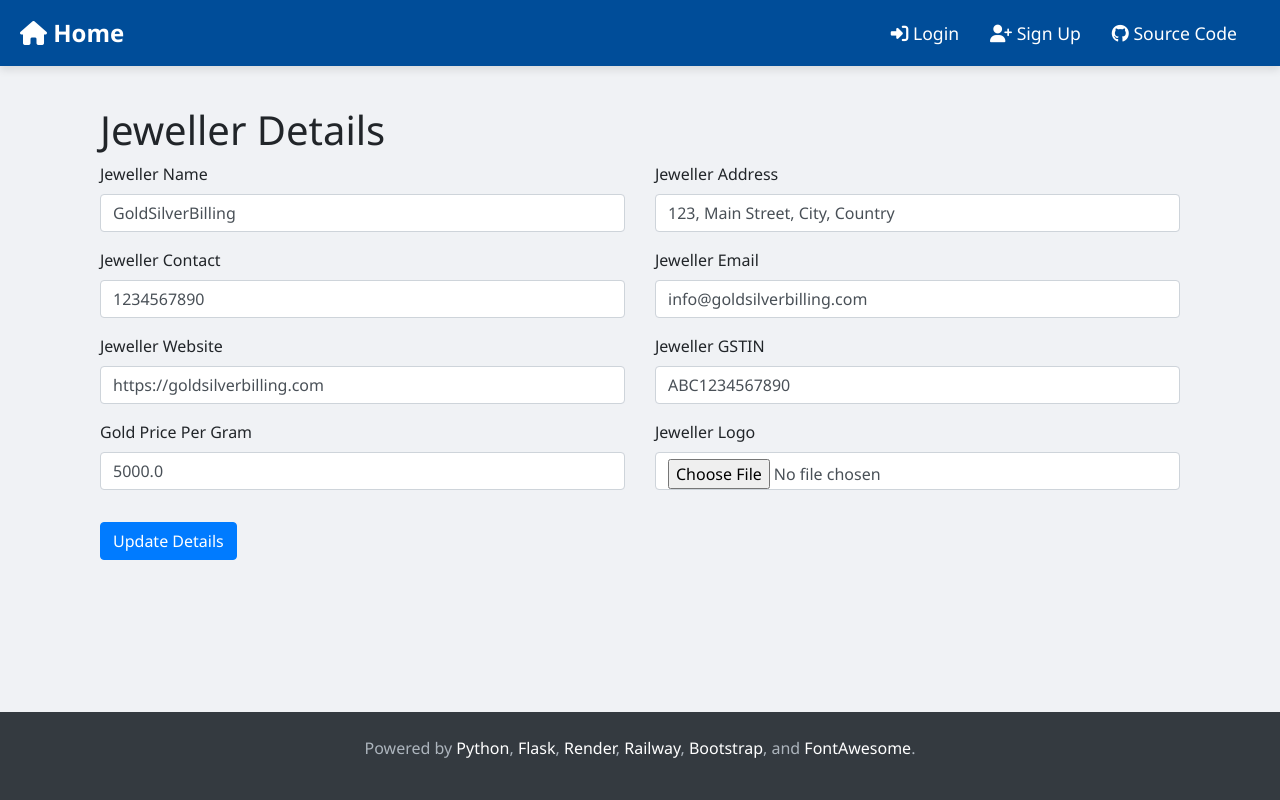
After one commit to codeperfectplus/GoldSilverBilling, a Flask app: page /config in a window 1280 px wide. The commit adds this page. Run offline with Flask 3, Linux system fonts and the light colour scheme; data comes from the database, SQL or seed files in the repository; some libraries are stand-ins or nearby versions.

Commit message:
feat: :sparkles: jewellers info is configurable

```diff
--- a/app.py
+++ b/app.py
@@ -9,7 +9,7 @@ from datetime import datetime
 from flask import Flask, render_template, request, session, redirect, url_for, flash, jsonify, send_file
 from flask_session import Session
 from flask_sqlalchemy import SQLAlchemy
-from flask_bcrypt import Bcrypt
+from flask_bcrypt import Bcrypt, generate_password_hash
 from flask_login import LoginManager, UserMixin, login_user, logout_user, current_user, login_required
 from calculators import GoldCalculator, SilverCalculator
 
@@ -55,6 +55,8 @@ currency_to_symbol_dict = {
         "AUD" : "A$ ",
     }
 
+def get_currency_symbol(currency):
+    return currency_to_symbol_dict.get(currency, currency)
 
 class GoldTransaction(db.Model):
     id = db.Column(db.Integer, primary_key=True)
@@ -113,6 +115,27 @@ class AuditLog(db.Model):
     def __repr__(self):
         return f"AuditLog('{self.user_id}', '{self.action}', '{self.timestamp}')"
 
+class JewellerDetails(db.Model):
+    __tablename__ = 'jeweller_details'
+    id = db.Column(db.Integer, primary_key=True)
+    jeweller_name = db.Column(db.String(100), nullable=False)
+    jeweller_address = db.Column(db.String(255), nullable=False)
+    jeweller_contact = db.Column(db.String(15), nullable=False)
+    jeweller_email = db.Column(db.String(100), nullable=False)
+    jeweller_website = db.Column(db.String(100), nullable=False)
+    jeweller_gstin = db.Column(db.String(15), nullable=False)
+    gold_price_per_gram = db.Column(db.Float, nullable=False)
+    jeweller_logo = db.Column(db.String(255), nullable=True)
+
+    def __init__(self, jeweller_name, jeweller_address, jeweller_contact, jeweller_email, jeweller_website, jeweller_gstin, gold_price_per_gram, jeweller_logo):
+        self.jeweller_name = jeweller_name
+        self.jeweller_address = jeweller_address
+        self.jeweller_contact = jeweller_contact
+        self.jeweller_email = jeweller_email
+        self.jeweller_website = jeweller_website
+        self.jeweller_gstin = jeweller_gstin
+        self.gold_price_per_gram = gold_price_per_gram
+        self.jeweller_logo = jeweller_logo
 
 # Create the database
 with app.app_context():
@@ -129,6 +152,38 @@ with app.app_context():
     db.session.add(settings)
     db.session.commit()
 
+# initial commit in database for jeweller_details
+with app.app_context():
+    db.create_all()
+    jeweller_details = JewellerDetails(
+        jeweller_name='GoldSilverBilling',
+        jeweller_address='123, Main Street, City, Country',
+        jeweller_contact='1234567890',
+        jeweller_email='info@goldsilverbilling.com',
+        jeweller_website='https://goldsilverbilling.com',
+        jeweller_gstin='ABC1234567890',
+        gold_price_per_gram=5000.00,
+        jeweller_logo='images/logo.png')
+    db.session.add(jeweller_details)
+    db.session.commit()
+
+# create a initial admin user
+with app.app_context():
+    # Check if the admin user already exists
+    if not User.query.filter_by(username='admin').first():
+        admin_user = User(
+            fname='Admin',
+            lname='User',
+            username='admin',
+            email='admin@gmail.com',
+            password=generate_password_hash('admin'),
+            user_level='admin'
+        )
+        db.session.add(admin_user)
+        db.session.commit()
+        print("Admin user created successfully.")
+    else:
+        print("Admin user already exists.")
 
 @app.route('/health')
 def health():
@@ -164,6 +219,7 @@ def inject_theme():
 @app.route('/gold-calculator', methods=['GET', 'POST'])
 def gold_calculator():
     system_settings = Settings.query.first()
+    jeweller_details = JewellerDetails.query.first()
     if not system_settings.is_gold_calculator_enabled:
         return redirect(url_for('permission_denied'))
     if request.method == 'POST':
@@ -200,6 +256,9 @@ def gold_calculator():
             if current_user.is_authenticated:
                 log_action(user_id=current_user.id, username=current_user.username,
                            action='Gold Calculator', details=f"Calculated gold price for weight {weight} grams")
+            else:
+                log_action(user_id="-1", username="Anonymous",
+                           action='Gold Calculator', details=f"Calculated gold price for weight {weight} grams")
 
             return render_template('gold_bill.html',
                                    bill=bill_details,
@@ -207,9 +266,8 @@ def gold_calculator():
                                    price_per_gram=gold_price_per_gram,
                                    purity=purity,
                                    config=app.config,
-                                   current_currency=system_settings.currency,
-                                   currency_symbol=system_settings.currency_symbol,
-                                   is_gold_jewellers_sidebar=system_settings.is_gold_jewellers_sidebar)
+                                   currency_symbol=get_currency_symbol(system_settings.currency))
+
         except ValueError as e:
             logging.error(f"ValueError in gold calculator: {str(e)}")
             flash(f"Input error: {str(e)}", 'error')
@@ -225,9 +283,9 @@ def gold_calculator():
                            service_charge=gold_service_charge,
                            tax=gold_tax,
                            config=app.config,
-                           current_currency=system_settings.currency,
-                           currency_symbol=currency_to_symbol_dict.get(system_settings.currency, '$'),
-                           is_gold_jewellers_sidebar=system_settings.is_gold_jewellers_sidebar)
+                           settings=system_settings,
+                           jeweller_details=jeweller_details,
+                           currency_symbol=get_currency_symbol(system_settings.currency))
 
 
 # Silver calculator route
@@ -277,8 +335,8 @@ def silver_calculator():
                                    price_per_gram=silver_price_per_gram,
                                    purity=silver_purity,
                                    config=app.config,
-                                   current_currency=system_settings.currency,
-                                   currency_symbol=currency_to_symbol_dict.get(system_settings.currency, '$'))
+                                   settings=system_settings,
+                                   currency_symbol=get_currency_symbol(system_settings.currency))
         except ValueError as e:
             logging.error(f"ValueError in silver calculator: {str(e)}")
             flash(f"Input error: {str(e)}", 'error')
@@ -294,8 +352,8 @@ def silver_calculator():
                            service_charge=silver_service_charge,
                            tax=silver_tax,
                            config=app.config,
-                           current_currency=system_settings.currency,
-                           currency_symbol=currency_to_symbol_dict.get(system_settings.currency, '$'))
+                           settings=system_settings,
+                           currency_symbol=get_currency_symbol(system_settings.currency))
 
 @app.route('/history', methods=['GET'])
 @login_required
@@ -536,5 +594,30 @@ def audit_log():
     return render_template('audit_log.html', logs=logs)
 
 
+@app.route('/config', methods=['GET', 'POST'])
+def update_jeweller_details():
+    if request.method == 'POST':
+        jeweller = JewellerDetails.query.first()
+
+        jeweller.jeweller_name = request.form['jeweller_name']
+        jeweller.jeweller_address = request.form['jeweller_address']
+        jeweller.jeweller_contact = request.form['jeweller_contact']
+        jeweller.jeweller_email = request.form['jeweller_email']
+        jeweller.jeweller_website = request.form['jeweller_website']
+        jeweller.jeweller_gstin = request.form['jeweller_gstin']
+        jeweller.gold_price_per_gram = float(request.form['gold_price_per_gram'])
+
+        if 'jeweller_logo' in request.files:
+            logo = request.files['jeweller_logo']
+            logo.save(f'static/images/{logo.filename}')
+            jeweller.jeweller_logo = f'images/{logo.filename}'
+
+        db.session.commit()
+        return redirect(url_for('update_jeweller_details'))
+
+    jeweller = JewellerDetails.query.first()
+    return render_template('config.html', jeweller=jeweller)
+
+
 if __name__ == '__main__':
     app.run(debug=True)
--- /dev/null
+++ b/static/css/config.css
@@ -0,0 +1,8 @@
+.container {
+    margin-top: 20px;
+}
+
+.img-thumbnail {
+    width: 150px;
+    height: auto;
+}
--- a/templates/admin_dashboard.html
+++ b/templates/admin_dashboard.html
@@ -48,6 +48,7 @@
             <a href="{{ url_for('history') }}" class="btn btn-large"><i class="fas fa-history"></i>Transaction History</a>
             <a href="{{ url_for('settings') }}" class="btn btn-large"><i class="fas fa-cog"></i> System Settings</a>
             <a href="{{ url_for('audit_log') }}" class="btn btn-large"><i class="fas fa-clipboard-list"></i> Audit Logs</a>
+            <a href="{{ url_for('update_jeweller_details') }}" class="btn btn-large"><i class="fas fa-cog"></i>Jewellers Config Settings</a>
         </div>
     </div>
     <div class="admin-dashboard">
--- /dev/null
+++ b/templates/config.html
@@ -0,0 +1,69 @@
+{% extends 'base/base.html' %}
+{% block title %}Jeweller Details{% endblock %}
+{% block styles %}
+<link rel="stylesheet" href="{{ url_for('static', filename='css/config.css') }}">
+{% endblock %}
+{% block content %}
+<div class="container">
+    <h1>Jeweller Details</h1>
+    <form method="POST" action="{{ url_for('update_jeweller_details') }}" enctype="multipart/form-data">
+        <div class="row">
+            <div class="col-md-6">
+                <div class="form-group">
+                    <label for="jeweller_name">Jeweller Name</label>
+                    <input type="text" name="jeweller_name" id="jeweller_name" class="form-control" value="{{ jeweller.jeweller_name }}">
+                </div>
+            </div>
+            <div class="col-md-6">
+                <div class="form-group">
+                    <label for="jeweller_address">Jeweller Address</label>
+                    <input type="text" name="jeweller_address" id="jeweller_address" class="form-control" value="{{ jeweller.jeweller_address }}">
+                </div>
+            </div>
+        </div>
+        <div class="row">
+            <div class="col-md-6">
+                <div class="form-group">
+                    <label for="jeweller_contact">Jeweller Contact</label>
+                    <input type="text" name="jeweller_contact" id="jeweller_contact" class="form-control" value="{{ jeweller.jeweller_contact }}">
+                </div>
+            </div>
+            <div class="col-md-6">
+                <div class="form-group">
+                    <label for="jeweller_email">Jeweller Email</label>
+                    <input type="email" name="jeweller_email" id="jeweller_email" class="form-control" value="{{ jeweller.jeweller_email }}">
+                </div>
+            </div>
+        </div>
+        <div class="row">
+            <div class="col-md-6">
+                <div class="form-group">
+                    <label for="jeweller_website">Jeweller Website</label>
+                    <input type="url" name="jeweller_website" id="jeweller_website" class="form-control" value="{{ jeweller.jeweller_website }}">
+                </div>
+            </div>
+            <div class="col-md-6">
+                <div class="form-group">
+                    <label for="jeweller_gstin">Jeweller GSTIN</label>
+                    <input type="text" name="jeweller_gstin" id="jeweller_gstin" class="form-control" value="{{ jeweller.jeweller_gstin }}">
+                </div>
+            </div>
+        </div>
+        <div class="row">
+            <div class="col-md-6">
+                <div class="form-group">
+                    <label for="gold_price_per_gram">Gold Price Per Gram</label>
+                    <input type="number" name="gold_price_per_gram" id="gold_price_per_gram" class="form-control" value="{{ jeweller.gold_price_per_gram }}">
+                </div>
+            </div>
+            <div class="col-md-6">
+                <div class="form-group">
+                    <label for="jeweller_logo">Jeweller Logo</label>
+                    <input type="file" name="jeweller_logo" id="jeweller_logo" class="form-control">
+                </div>
+            </div>
+        </div>
+        <button type="submit" class="btn btn-primary mt-3">Update Details</button>
+    </form>
+</div>
+{% endblock %}
--- a/templates/gold_bill.html
+++ b/templates/gold_bill.html
@@ -51,6 +51,8 @@
         </div>
     </div>
     <!-- Sidebar -->
-    {% include 'ext/sidebar_jweller.html' %}
+    {% if settings.is_gold_jewellers_sidebar %}
+        {% include 'ext/sidebar_jweller.html' %}
+    {% endif %}
 </div>
 {% endblock %}
--- a/templates/gold_calculator.html
+++ b/templates/gold_calculator.html
@@ -26,7 +26,7 @@
                 </select>
             </div>
             <div class="form-group">
-                <label for="price_per_gram">Price per gram ({{ current_currency }}): <i class="fa-solid fa-weight-hanging"></i></label>
+                <label for="price_per_gram">Price per gram ({{ settings.currency }}): <i class="fa-solid fa-weight-hanging"></i></label>
                 <input type="number" step="0.01" name="price_per_gram" id="price_per_gram" class="form-control" placeholder="Enter price per gram" value="{{ price_per_gram }}" required>
             </div>
 
@@ -50,7 +50,7 @@
             {% endif %}
         </form>
     </div>
-    {% if is_gold_jewellers_sidebar %}
+    {% if settings.is_gold_jewellers_sidebar %}
         {% include 'ext/sidebar_jweller.html' %}
     {% endif %}
 </div>
--- a/templates/silver_bill.html
+++ b/templates/silver_bill.html
@@ -51,6 +51,8 @@
         </div>
     </div>
     <!-- Sidebar -->
-    {% include 'ext/sidebar_jweller.html' %}
+    {% if settings.is_gold_jewellers_sidebar %}
+        {% include 'ext/sidebar_jweller.html' %}
+    {% endif %}
 </div>
 {% endblock %}
--- a/templates/silver_calculator.html
+++ b/templates/silver_calculator.html
@@ -41,6 +41,8 @@
         </form>
     </div>
     <!-- Sidebar -->
-    {% include 'ext/sidebar_jweller.html' %}
+    {% if settings.is_gold_jewellers_sidebar %}
+        {% include 'ext/sidebar_jweller.html' %}
+    {% endif %}
 </div>
 {% endblock %}
```
Also changed, not shown: config/config.json (deleted, +0 -11 lines), templates/ext/sidebar_jweller.html (+7 -8 lines), static/images/app.png (added).
